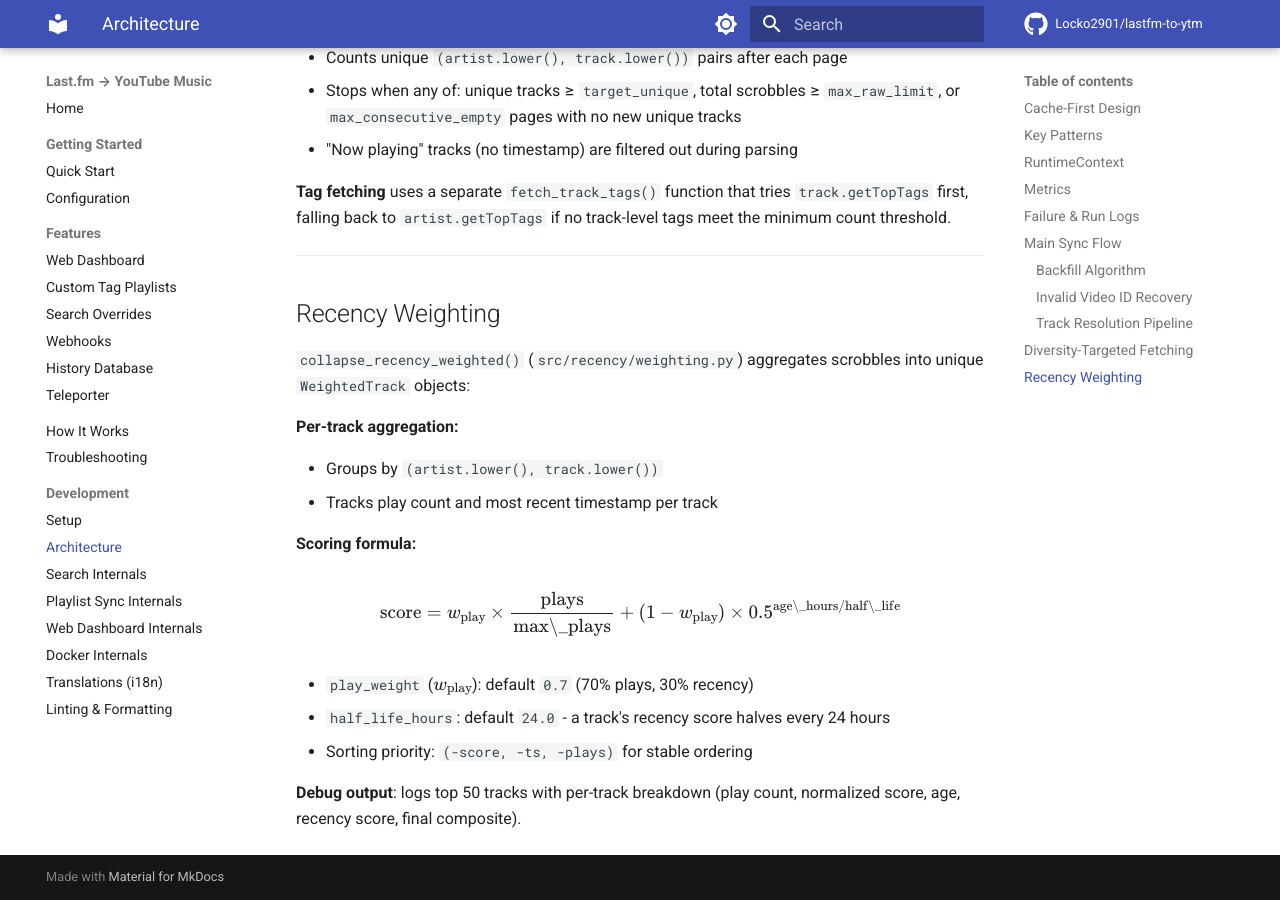
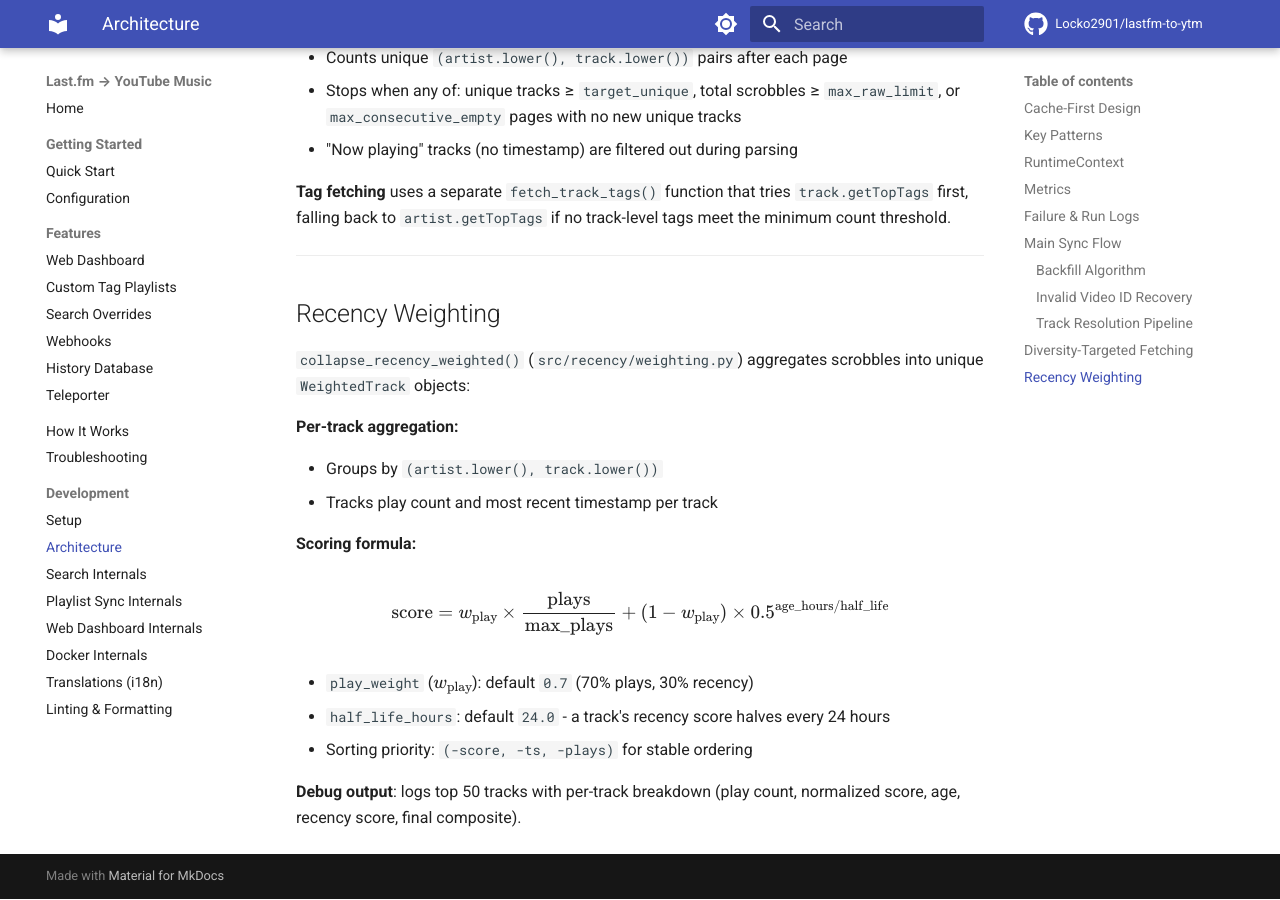
Before and after one commit to Locko2901/lastfm-to-ytm, an MkDocs documentation site: the page built from docs/architecture.md, in a window 1280 px wide and 900 px high, scrolled down 3906 px. Built offline with MkDocs 1.6.1 and Material for MkDocs 9.7.7, drawn with Linux system fonts in a browser that asks for light colours; comment, search, counter and statistics services are not loaded.

Commit message:
remove backslash escapes from LaTeX math formula

```diff
--- a/docs/architecture.md
+++ b/docs/architecture.md
@@ -134,7 +134,7 @@ Returns `(video_ids, misses, track_to_vid, run_log_mappings)` for downstream use
 
 **Scoring formula:**
 
-$$\text{score} = w_{\text{play}} \times \frac{\text{plays}}{\text{max\_plays}} + (1 - w_{\text{play}}) \times 0.5^{\text{age\_hours} / \text{half\_life}}$$
+$$\text{score} = w_{\text{play}} \times \frac{\text{plays}}{\text{max_plays}} + (1 - w_{\text{play}}) \times 0.5^{\text{age_hours} / \text{half_life}}$$
 
 - `play_weight` ($w_{\text{play}}$): default `0.7` (70% plays, 30% recency)
 - `half_life_hours`: default `24.0` - a track's recency score halves every 24 hours
```
